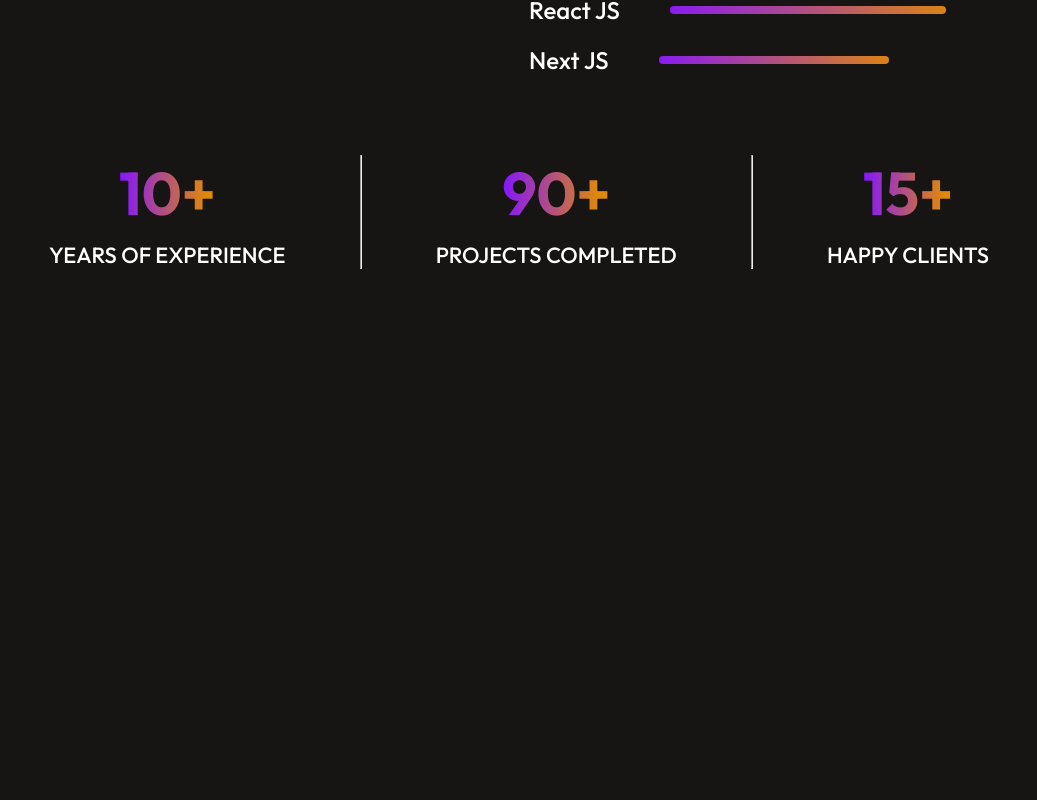
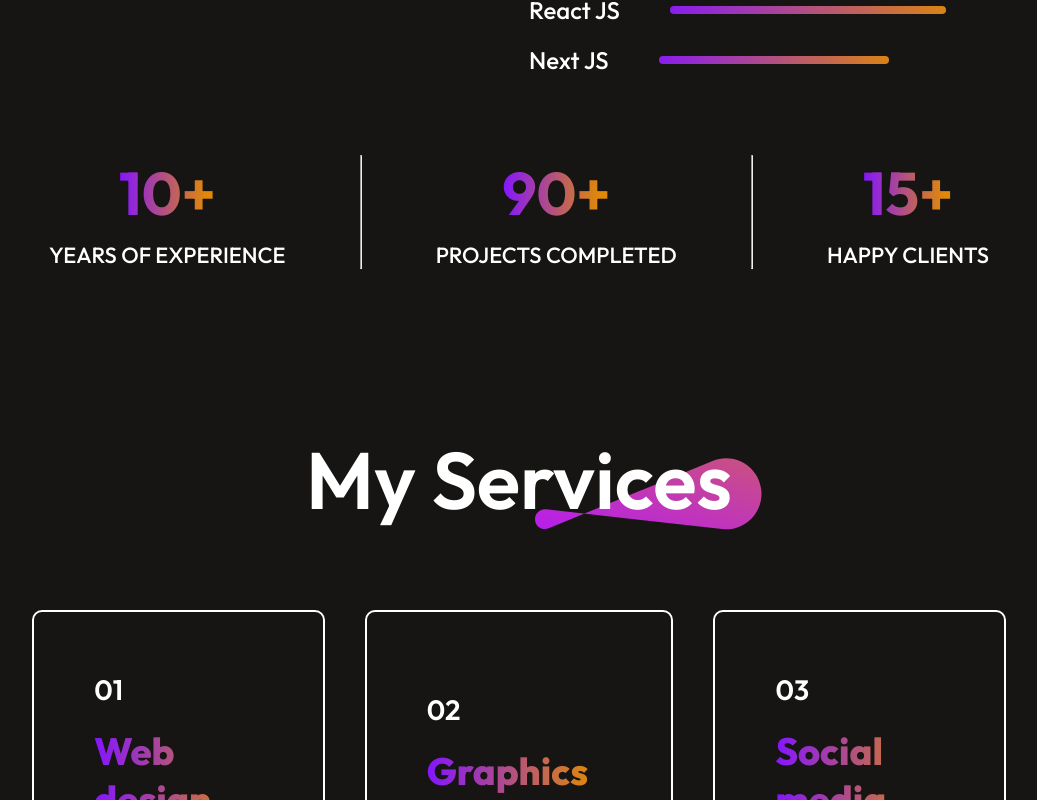
Before and after one commit to lanre647/my-react-portfolio, a React (Vite) app: page / in a window 1280 px wide. Shown: the part 2000-2800 px from the top of the page, without its empty margins (121-1158 px from the left). Before the commit the page ends 2349 px from the top, so only its background shows below. Built offline with nearby package versions, Linux system fonts and the light colour scheme.

Commit message:
integrated services component into App.jsx

```diff
--- a/src/App.jsx
+++ b/src/App.jsx
@@ -2,6 +2,7 @@ import React from "react";
 import Navbar from "./components/Navbar/Navbar";
 import Hero from "./components/Hero/Hero";
 import About from "./components/About/About";
+import Services from "./components/Services/Services";
 
 const App = () => {
   return (
@@ -9,6 +10,7 @@ const App = () => {
       <Navbar />
       <Hero />
       <About />
+      <Services />
     </div>
   );
 };
```
